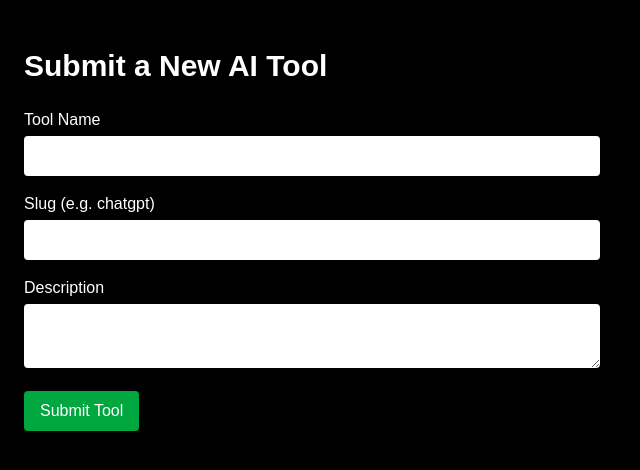
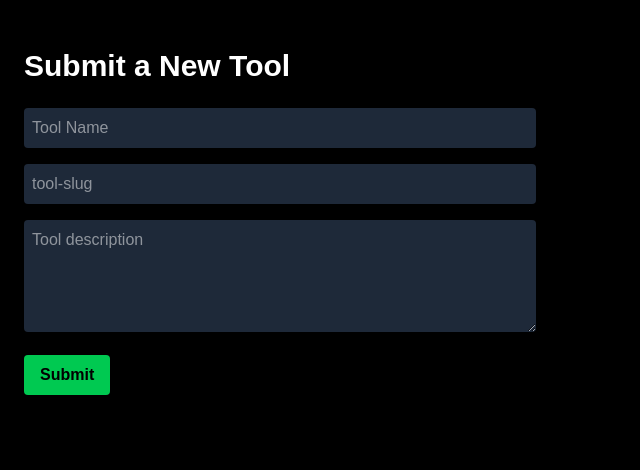
Before and after one commit to Abhilasha1195/promptgalaxy, a Next.js app: page /submit in a window 1280 px wide. Shown: the top 470 px of the page, without its empty margins (0-640 px from the left). Built offline with nearby package versions, Linux system fonts and the light colour scheme.

Commit message:
Add tool submission form functionality

```diff
--- a/src/app/submit/page.tsx
+++ b/src/app/submit/page.tsx
@@ -2,74 +2,83 @@
 
 import { useState } from 'react';
 
-type Tool = {
-  name: string;
-  slug: string;
-  description: string;
+export default function SubmitToolPage() {
+  const [formData, setFormData] = useState({
+    name: '',
+    slug: '',
+    description: ''
+  });
+
+  const [message, setMessage] = useState('');
+
+  const handleChange = (e: React.ChangeEvent<HTMLInputElement | HTMLTextAreaElement>) => {
+    setFormData({ ...formData, [e.target.name]: e.target.value });
   };
 
-let toolStore: Tool[] = [
-  { name: 'ChatGPT', slug: 'chatgpt', description: 'AI chatbot developed by OpenAI for conversation and productivity.' },
-  { name: 'MidJourney', slug: 'midjourney', description: 'AI image generation tool that turns text prompts into art.' },
-  { name: 'Jasper AI', slug: 'jasper-ai', description: 'AI writing assistant for marketing copy, emails, and more.' },
-  { name: 'Runway ML', slug: 'runway-ml', description: 'Creative suite of AI tools for video, image, and audio editing.' },
-  { name: 'Synthesia', slug: 'synthesia', description: 'AI video creation platform using avatars and voiceovers.' }
-];
+  const handleSubmit = async (e: React.FormEvent) => {
+    e.preventDefault();
+    setMessage('Submitting...');
 
-export default function SubmitPage() {
-  const [form, setForm] = useState({ name: '', slug: '', description: '' });
-  const [submitted, setSubmitted] = useState(false);
+    try {
+      const res = await fetch('/api/tools', {
+        method: 'POST',
+        headers: {
+          'Content-Type': 'application/json'
+        },
+        body: JSON.stringify(formData)
+      });
 
-  const handleSubmit = (e: React.FormEvent) => {
-    e.preventDefault();
-    if (!form.name || !form.slug || !form.description) return;
-
-    toolStore.push({ ...form });
-    setForm({ name: '', slug: '', description: '' });
-    setSubmitted(true);
+      if (res.ok) {
+        setMessage('✅ Tool submitted successfully!');
+        setFormData({ name: '', slug: '', description: '' });
+      } else {
+        setMessage('❌ Failed to submit the tool.');
+      }
+    } catch (error) {
+      console.error('Submit error:', error);
+      setMessage('⚠️ An error occurred.');
+    }
   };
 
   return (
     <main className="min-h-screen bg-black text-white px-6 py-12">
-      <h1 className="text-3xl font-bold mb-6">Submit a New AI Tool</h1>
-
-      <form onSubmit={handleSubmit} className="max-w-xl space-y-4">
-        <div>
-          <label className="block mb-1">Tool Name</label>
+      <h1 className="text-3xl font-bold mb-6">Submit a New Tool</h1>
+      <form onSubmit={handleSubmit} className="space-y-4 max-w-lg">
         <input
-            className="w-full p-2 rounded bg-white text-black"
-            value={form.name}
-            onChange={(e) => setForm({ ...form, name: e.target.value })}
+          type="text"
+          name="name"
+          placeholder="Tool Name"
+          value={formData.name}
+          onChange={handleChange}
           required
+          className="w-full p-2 rounded bg-gray-800 text-white"
         />
-        </div>
-
-        <div>
-          <label className="block mb-1">Slug (e.g. chatgpt)</label>
         <input
-            className="w-full p-2 rounded bg-white text-black"
-            value={form.slug}
-            onChange={(e) => setForm({ ...form, slug: e.target.value })}
+          type="text"
+          name="slug"
+          placeholder="tool-slug"
+          value={formData.slug}
+          onChange={handleChange}
           required
+          className="w-full p-2 rounded bg-gray-800 text-white"
         />
-        </div>
-
-        <div>
-          <label className="block mb-1">Description</label>
         <textarea
-            className="w-full p-2 rounded bg-white text-black"
-            value={form.description}
-            onChange={(e) => setForm({ ...form, description: e.target.value })}
+          name="description"
+          placeholder="Tool description"
+          value={formData.description}
+          onChange={handleChange}
           required
-          />
-        </div>
-
-        <button type="submit" className="px-4 py-2 bg-green-600 rounded hover:bg-green-700">
-          Submit Tool
+          rows={4}
+          className="w-full p-2 rounded bg-gray-800 text-white"
+        ></textarea>
+        <button
+          type="submit"
+          className="bg-green-500 hover:bg-green-600 text-black font-semibold px-4 py-2 rounded"
+        >
+          Submit
         </button>
+        {message && <p className="mt-2 text-sm text-green-400">{message}</p>}
       </form>
-
-      {submitted && <p className="mt-6 text-green-400">✅ Tool submitted successfully (in memory).</p>}
     </main>
   );
 }
```
Lines whose indentation alone changed are shown as unchanged.
